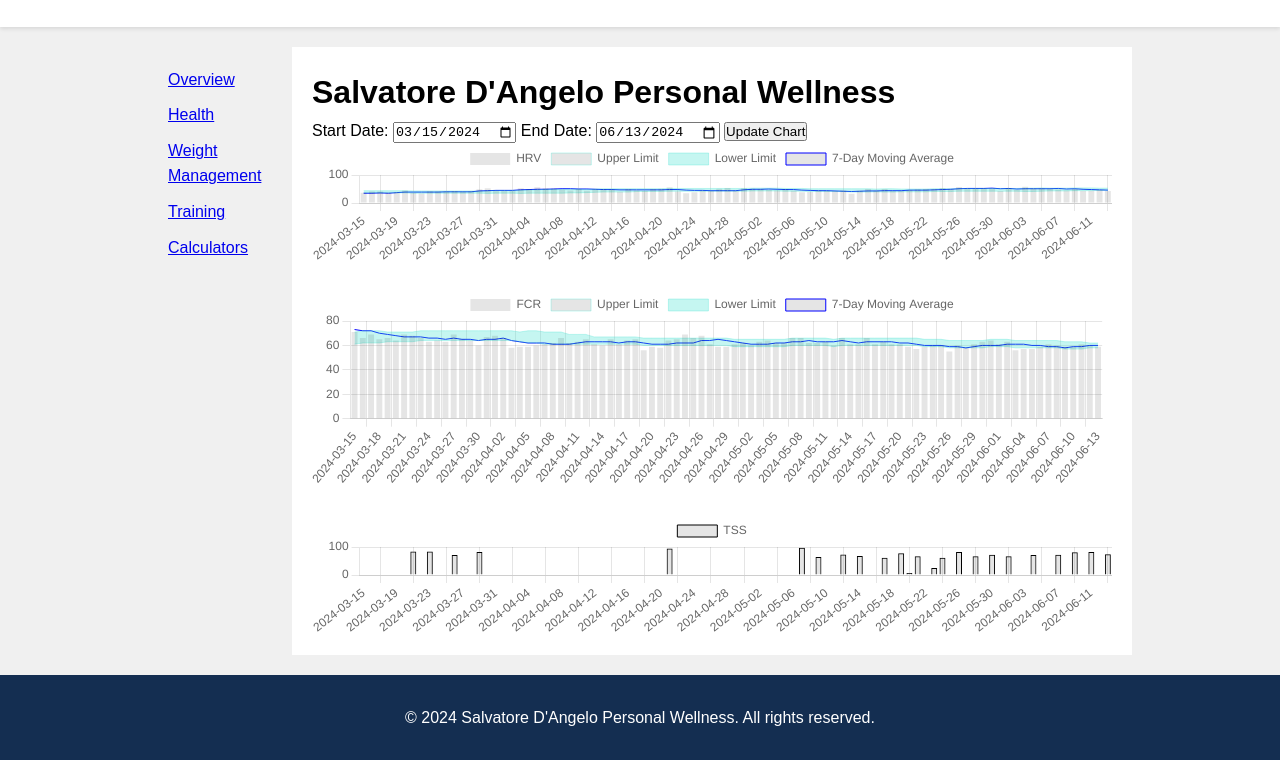
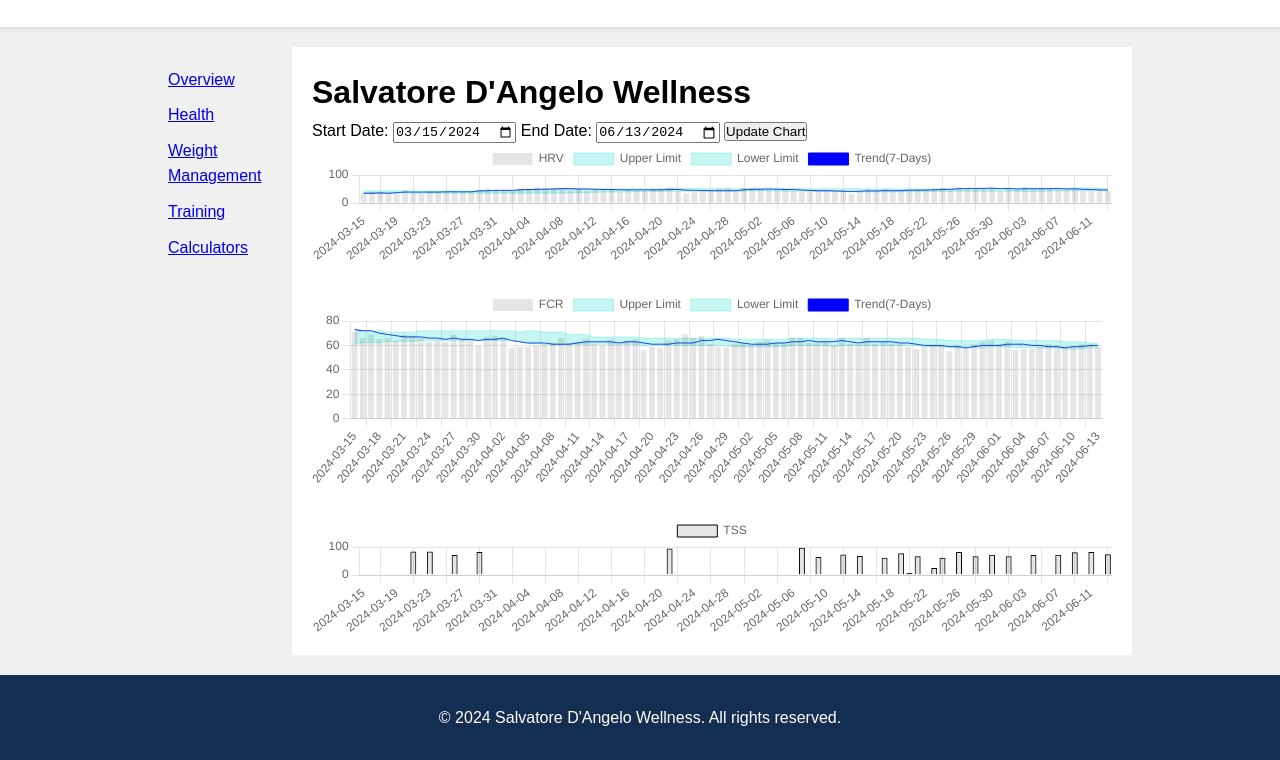
Before and after one commit to sasadangelo/hrv, a plain HTML site: page index.html in a window 1280 px wide. Shown: the part 161-921 px from the top of the page. Drawn offline with nearby package versions, Linux system fonts and the light colour scheme; some packages are replaced by stand-ins of ours; a script that the page names is missing.

Commit message:
Minor fixes

```diff
--- a/assets/js/fcr-chart.js
+++ b/assets/js/fcr-chart.js
@@ -27,6 +27,7 @@ export class FCRChart {
                         borderColor: 'rgba(64, 224, 208, 0.3)',
                         borderWidth: 1,
                         fill: -1,
+                        backgroundColor: 'rgba(64, 224, 208, 0.3)',
                         pointRadius: 0,
                         pointHoverRadius: 0
                     },
@@ -43,11 +44,12 @@ export class FCRChart {
                     },
                     {
                         type: 'line',
-                        label: '7-Day Moving Average',
+                        label: 'Trend(7-Days)',
                         data: movingAvg7,
                         borderColor: 'blue',
                         borderWidth: 1,
                         fill: false,
+                        backgroundColor: 'blue',
                         pointRadius: 0,
                         pointHoverRadius: 3
                     }
--- a/assets/js/hrv-chart.js
+++ b/assets/js/hrv-chart.js
@@ -28,6 +28,7 @@ export class HRVChart {
                         borderColor: 'rgba(64, 224, 208, 0.3)',
                         borderWidth: 1,
                         fill: -1,
+                        backgroundColor: 'rgba(64, 224, 208, 0.3)',
                         pointRadius: 0,
                         pointHoverRadius: 0
                     },
@@ -44,11 +45,12 @@ export class HRVChart {
                     },
                     {
                         type: 'line',
-                        label: '7-Day Moving Average',
+                        label: 'Trend(7-Days)',
                         data: movingAvg7,
                         borderColor: 'blue',
                         borderWidth: 1,
                         fill: false,
+                        backgroundColor: 'blue',
                         pointRadius: 0,
                         pointHoverRadius: 3
                     }
--- a/index.html
+++ b/index.html
@@ -3,7 +3,7 @@
 <head>
   <meta charset="UTF-8">
   <meta name="viewport" content="width=device-width, initial-scale=1.0">
-  <title>Salvatore D'Angelo Personal Wellness</title>
+  <title>Salvatore D'Angelo Wellness</title>
   <link rel="stylesheet" href="assets/css/styles.css">
   <script type="module" src="assets/js/script.js" defer></script>
   <script src="https://cdn.jsdelivr.net/npm/chart.js"></script>
@@ -35,7 +35,7 @@
       </ul>
     </aside>
     <main id="content">
-      <h1>Salvatore D'Angelo Personal Wellness</h1>
+      <h1>Salvatore D'Angelo Wellness</h1>
       <div>
         <label for="startDate">Start Date:</label>
         <input type="date" id="startDate">
@@ -53,7 +53,7 @@
 
   <footer>
     <div class="container">
-      <p>&copy; 2024 Salvatore D'Angelo Personal Wellness. All rights reserved.</p>
+      <p>&copy; 2024 Salvatore D'Angelo Wellness. All rights reserved.</p>
     </div>
   </footer>
 </body>
```
